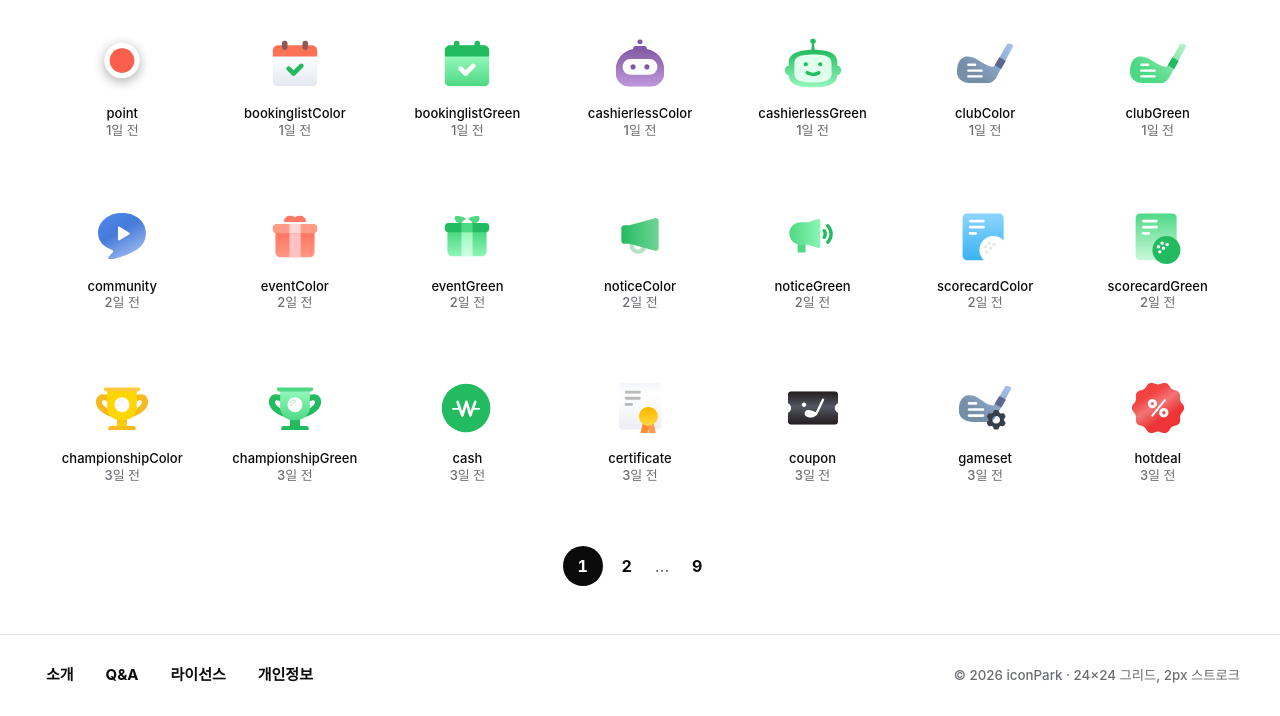
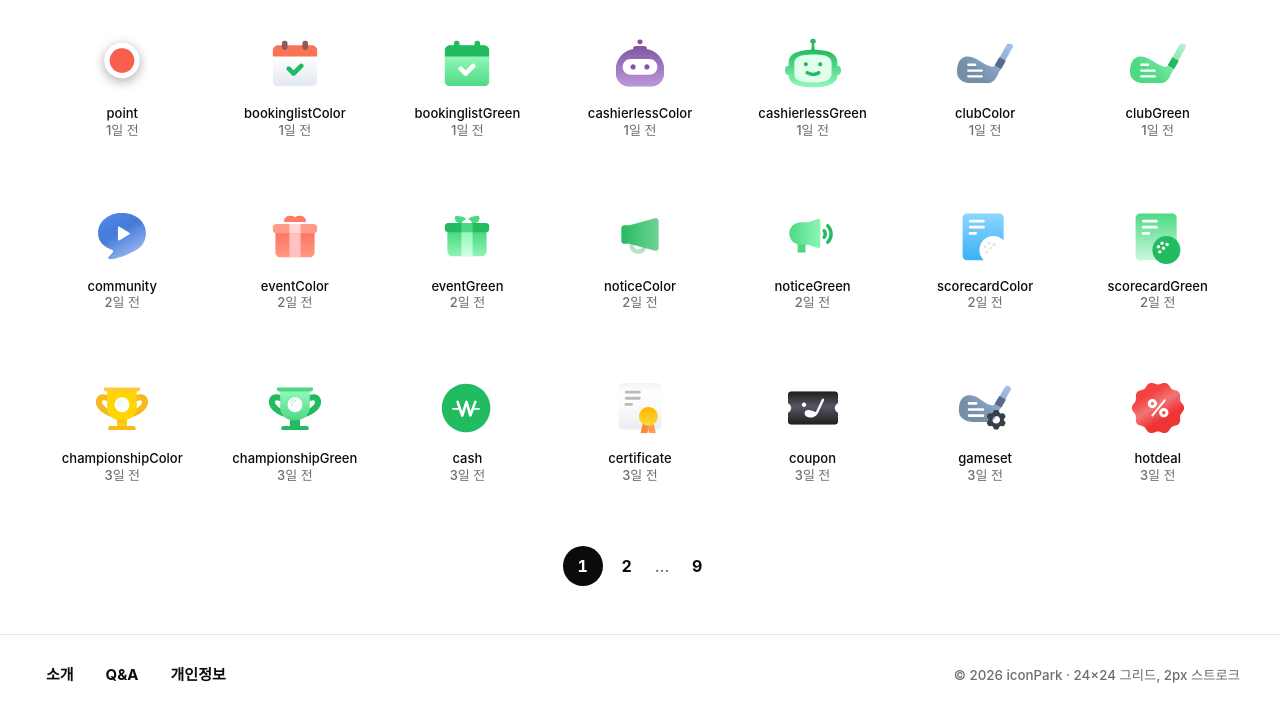
Before and after one commit to Kris-vividred/iconPark, a plain HTML site: page index.html in a window 1280 px wide. Shown: the part 435-1151 px from the top of the page. Drawn offline with Linux system fonts and the light colour scheme; a web font is replaced by a local one.

Commit message:
Hide the license link and note for now
The footer License button and the license sentence under the detail
panel get the hidden attribute; the license text itself stays in the
page, so removing hidden brings it back.

Co-Authored-By: Claude Opus 5.5 <noreply@anthropic.com>
Claude-Session: https://claude.ai/code/session_01SLqxx1pseG4gurrLUYeVn7

```diff
--- a/index.html
+++ b/index.html
@@ -243,7 +243,7 @@ input[type=number]{font:inherit;font-size:14px;height:30px;width:64px;border:1px
     <nav>
       <button data-info="about">소개</button>
       <button data-info="qa">Q&amp;A</button>
-      <button data-info="license">라이선스</button>
+      <button data-info="license" hidden>라이선스</button><!-- license hidden for now: remove `hidden` to show it again -->
       <button data-info="privacy">개인정보</button>
     </nav>
     <small>© 2026 iconPark · 24×24 그리드, 2px 스트로크</small>
@@ -295,7 +295,7 @@ input[type=number]{font:inherit;font-size:14px;height:30px;width:64px;border:1px
         <button class="btn ghost fav" id="d-fav" aria-pressed="false"><svg viewBox="0 0 24 24" fill="none" stroke="currentColor" stroke-width="2" stroke-linejoin="round"><path d="M12 20s-7-4.4-9-8.6C1.6 8.4 3.6 5 7 5c2 0 3.3 1.1 5 3 1.7-1.9 3-3 5-3 3.4 0 5.4 3.4 4 6.4-2 4.2-9 8.6-9 8.6z"/></svg>즐겨찾기</button>
       </div>
       <pre class="code" id="d-code"></pre>
-      <p class="license">선택한 색상과 크기 그대로 내려받습니다. <button data-info="license">라이선스</button>에 따라 무료로 쓸 수 있습니다.</p>
+      <p class="license">선택한 색상과 크기 그대로 내려받습니다.<span hidden> <button data-info="license">라이선스</button>에 따라 무료로 쓸 수 있습니다.</span></p>
     </div>
   </div>
 </dialog>
```
Also changed, not shown: 1 other file.
